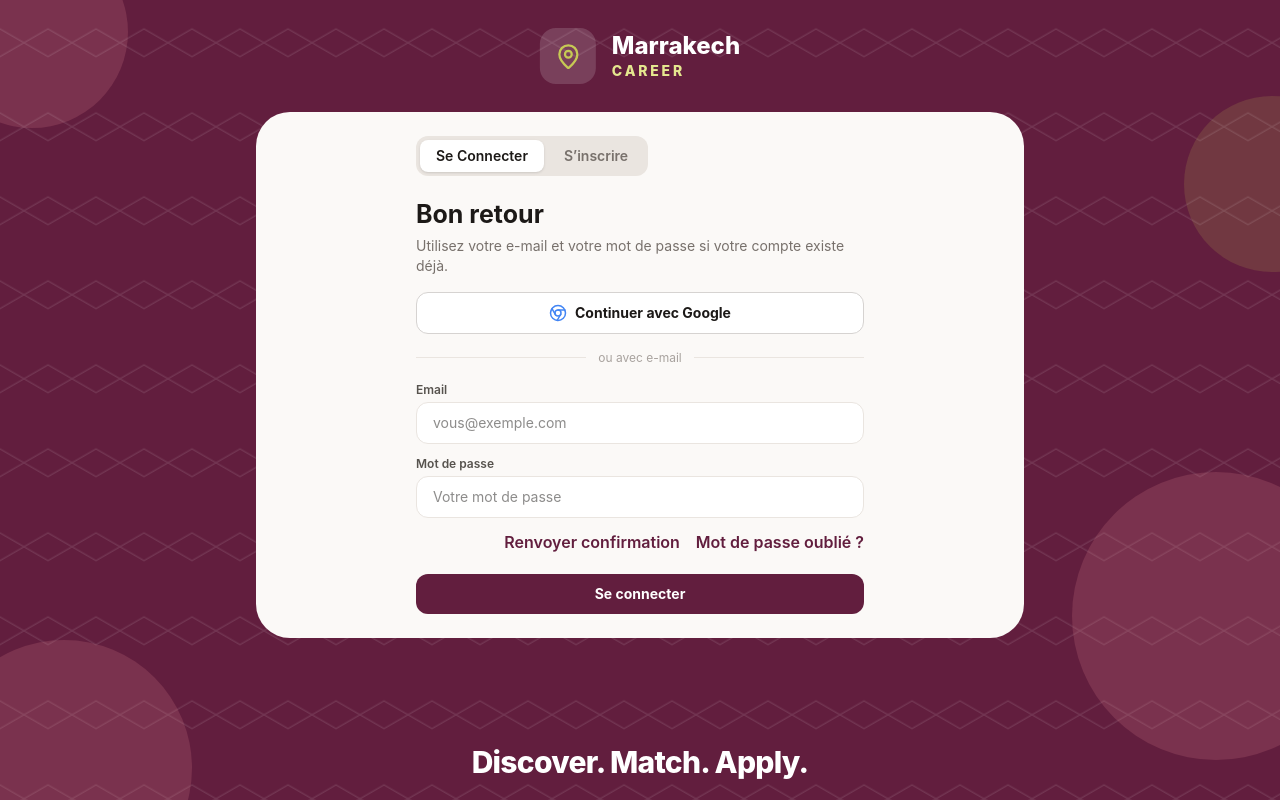
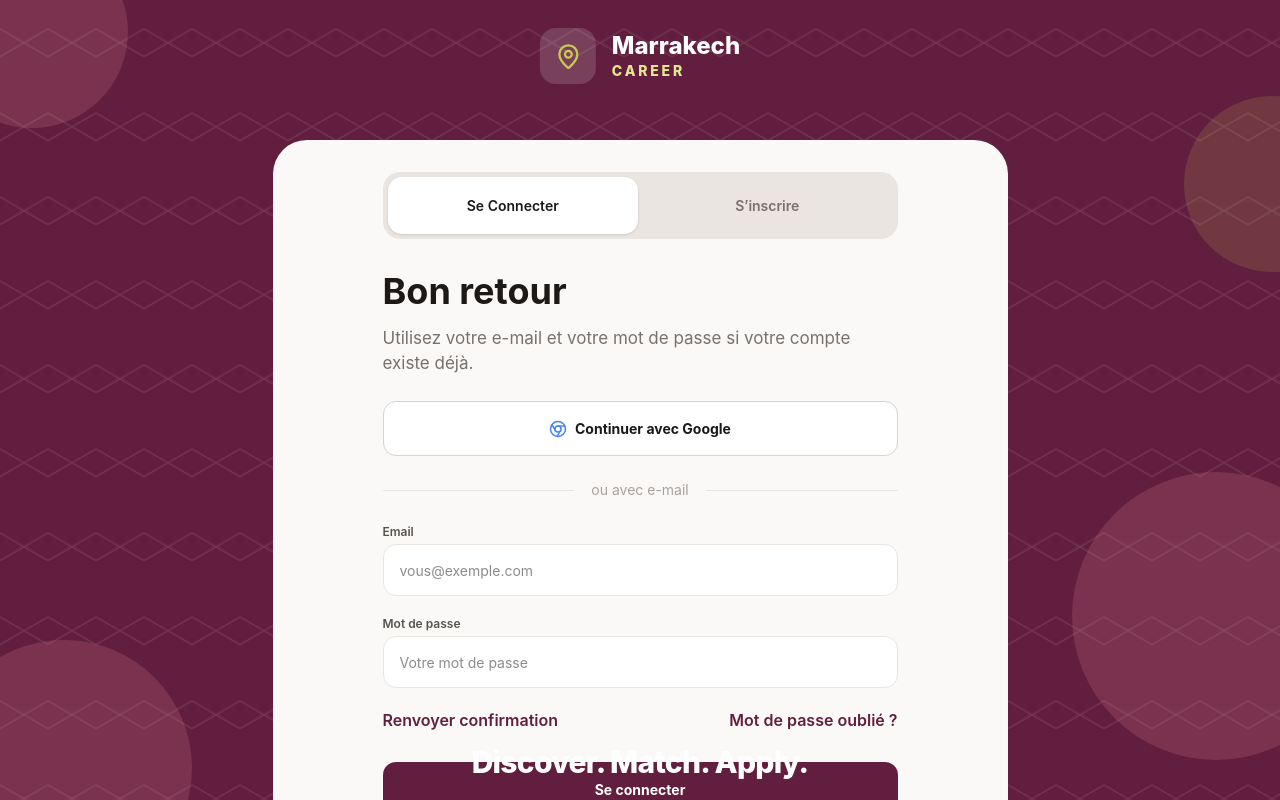
Before and after one commit to saralamlih077-beep/marrakech-career, a React (Vite) app: page / in a window 1280 px wide. Built offline with nearby package versions, Linux system fonts and the light colour scheme; no server answers; the database is empty.

Commit message:
Match desktop login design

```diff
--- a/src/app/screens/LoginScreen.tsx
+++ b/src/app/screens/LoginScreen.tsx
@@ -186,45 +186,45 @@ export default function LoginScreen() {
       </div>
 
       {/* Right form panel */}
-      <div className="relative z-10 mt-20 flex min-h-0 w-full flex-1 flex-col items-center justify-start rounded-t-[42px] bg-[#FBF9F7] px-6 py-4 md:mx-auto md:mt-28 md:w-[92%] md:max-w-3xl md:flex-none md:rounded-[34px] md:px-12 md:py-6">
-        <div className="w-full max-w-md">
-          <div className="mb-3 flex w-fit gap-1 rounded-xl bg-[#EAE5E0] p-1 md:mb-5">
+      <div className="relative z-10 mt-20 flex min-h-0 w-full flex-1 flex-col items-center justify-start rounded-t-[42px] bg-[#FBF9F7] px-6 py-4 md:mx-auto md:mt-[140px] md:w-[735px] md:max-w-[calc(100%-40px)] md:flex-none md:rounded-[34px] md:px-[110px] md:py-8">
+        <div className="w-full max-w-md md:max-w-[515px]">
+          <div className="mb-3 flex w-fit gap-1 rounded-xl bg-[#EAE5E0] p-1 md:mb-[25px] md:h-[67px] md:w-full md:rounded-[17px] md:p-[5px]">
             {(['login', 'register'] as const).map(mode => (
-              <button key={mode} onClick={() => setTab(mode)} className={`rounded-lg px-4 py-1 text-sm font-semibold capitalize transition-all md:px-4 md:py-1.5 ${tab === mode ? 'bg-white text-[#1C1917] shadow-sm' : 'text-[#78716C] hover:text-[#1C1917]'}`}>
+              <button key={mode} onClick={() => setTab(mode)} className={`rounded-lg px-4 py-1 text-sm font-semibold capitalize transition-all md:flex-1 md:rounded-[14px] md:px-4 md:py-1.5 ${tab === mode ? 'bg-white text-[#1C1917] shadow-sm' : 'text-[#78716C] hover:text-[#1C1917]'}`}>
                 {mode === 'login' ? t('signIn') : t('register')}
               </button>
             ))}
           </div>
 
-          <h2 className="mb-0.5 text-[21px] font-bold text-[#1C1917] md:text-[25px]">
+          <h2 className="mb-0.5 text-[21px] font-bold text-[#1C1917] md:mb-2 md:text-[36px]">
             {tab === 'login' ? t('welcomeBack') : t('createAccount')}
           </h2>
-          <p className="mb-3 text-[13px] text-[#78716C] md:mb-4 md:text-sm">
+          <p className="mb-3 text-[13px] text-[#78716C] md:mb-[26px] md:text-[17px] md:leading-[1.45]">
             {tab === 'login' ? t('existingAccount') : t('newAccount')}
           </p>
 
-          <button type="button" onClick={() => void continueWithGoogle()} disabled={loading} className="mb-3 flex w-full items-center justify-center gap-2 rounded-xl border border-[#D6D3D1] bg-white py-2 text-sm font-bold text-[#1C1917] transition-colors hover:bg-[#FBF9F7] disabled:opacity-60 md:mb-4 md:py-2.5">
+          <button type="button" onClick={() => void continueWithGoogle()} disabled={loading} className="mb-3 flex w-full items-center justify-center gap-2 rounded-xl border border-[#D6D3D1] bg-white py-2 text-sm font-bold text-[#1C1917] transition-colors hover:bg-[#FBF9F7] disabled:opacity-60 md:mb-0 md:h-[55px] md:rounded-[13px]">
             <Chrome size={18} className="text-[#4285F4]" /> {t('continueGoogle')}
           </button>
-          <div className="mb-3 flex items-center gap-3 text-xs text-[#A8A29E] md:mb-4"><span className="h-px flex-1 bg-[#EAE5E0]" />{t('emailSeparator')}<span className="h-px flex-1 bg-[#EAE5E0]" /></div>
+          <div className="mb-3 flex items-center gap-3 text-xs text-[#A8A29E] md:my-6 md:gap-[17px] md:text-sm"><span className="h-px flex-1 bg-[#EAE5E0]" />{t('emailSeparator')}<span className="h-px flex-1 bg-[#EAE5E0]" /></div>
 
-          <form onSubmit={handleSubmit} className="space-y-2 md:space-y-3">
+          <form onSubmit={handleSubmit} className="space-y-2 md:space-y-5">
             {tab === 'register' && (
               <div>
                 <label className="mb-1 block text-xs font-semibold text-[#57534E]">{t('fullName')}</label>
-                <input required value={name} onChange={e => setName(e.target.value)} className="w-full rounded-xl border border-[#EAE5E0] bg-white px-4 py-2 text-sm text-[#1C1917] focus:border-[#621E3E] focus:outline-none md:py-2.5" placeholder="Votre nom complet" />
+                <input required value={name} onChange={e => setName(e.target.value)} className="w-full rounded-xl border border-[#EAE5E0] bg-white px-4 py-2 text-sm text-[#1C1917] focus:border-[#621E3E] focus:outline-none md:h-[52px] md:rounded-[13px]" placeholder="Votre nom complet" />
               </div>
             )}
             <div>
               <label className="mb-1 block text-xs font-semibold text-[#57534E]">Email</label>
-              <input required type="email" value={email} onChange={e => setEmail(e.target.value)} className="w-full rounded-xl border border-[#EAE5E0] bg-white px-4 py-2 text-sm text-[#1C1917] focus:border-[#621E3E] focus:outline-none md:py-2.5" placeholder="vous@exemple.com" />
+              <input required type="email" value={email} onChange={e => setEmail(e.target.value)} className="w-full rounded-xl border border-[#EAE5E0] bg-white px-4 py-2 text-sm text-[#1C1917] focus:border-[#621E3E] focus:outline-none md:h-[52px] md:rounded-[13px]" placeholder="vous@exemple.com" />
             </div>
             <div>
               <label className="mb-1 block text-xs font-semibold text-[#57534E]">{t('password')}</label>
-              <input required minLength={6} type="password" value={pwd} onChange={e => setPwd(e.target.value)} className="w-full rounded-xl border border-[#EAE5E0] bg-white px-4 py-2 text-sm text-[#1C1917] focus:border-[#621E3E] focus:outline-none md:py-2.5" placeholder="Votre mot de passe" />
+              <input required minLength={6} type="password" value={pwd} onChange={e => setPwd(e.target.value)} className="w-full rounded-xl border border-[#EAE5E0] bg-white px-4 py-2 text-sm text-[#1C1917] focus:border-[#621E3E] focus:outline-none md:h-[52px] md:rounded-[13px]" placeholder="Votre mot de passe" />
             </div>
             {tab === 'login' && (
-              <div className="flex justify-end gap-3 pb-0.5 text-xs md:gap-4">
+              <div className="flex justify-between gap-3 pb-0.5 text-xs md:mt-1 md:gap-4 md:text-sm">
                 <button type="button" onClick={() => void resendConfirmation()} disabled={loading} className="text-[#621E3E] font-semibold hover:underline disabled:opacity-60">Renvoyer confirmation</button>
                 <button type="button" onClick={() => void sendPasswordReset()} disabled={loading} className="text-[#621E3E] font-semibold hover:underline disabled:opacity-60">{t('forgotPassword')}</button>
               </div>
@@ -236,7 +236,7 @@ export default function LoginScreen() {
                 Renvoyer l’e-mail de confirmation
               </button>
             )}
-            <button type="submit" disabled={loading} className="mt-1 w-full rounded-xl bg-[#621E3E] py-2 text-sm font-bold text-white transition-colors hover:bg-[#4e1830] disabled:opacity-60 md:mt-1.5 md:py-2.5">
+            <button type="submit" disabled={loading} className="mt-1 w-full rounded-xl bg-[#621E3E] py-2 text-sm font-bold text-white transition-colors hover:bg-[#4e1830] disabled:opacity-60 md:mt-2 md:h-[56px] md:rounded-[13px]">
               {loading ? t('wait') : tab === 'login' ? t('signIn') : t('create')}
             </button>
           </form>
```
